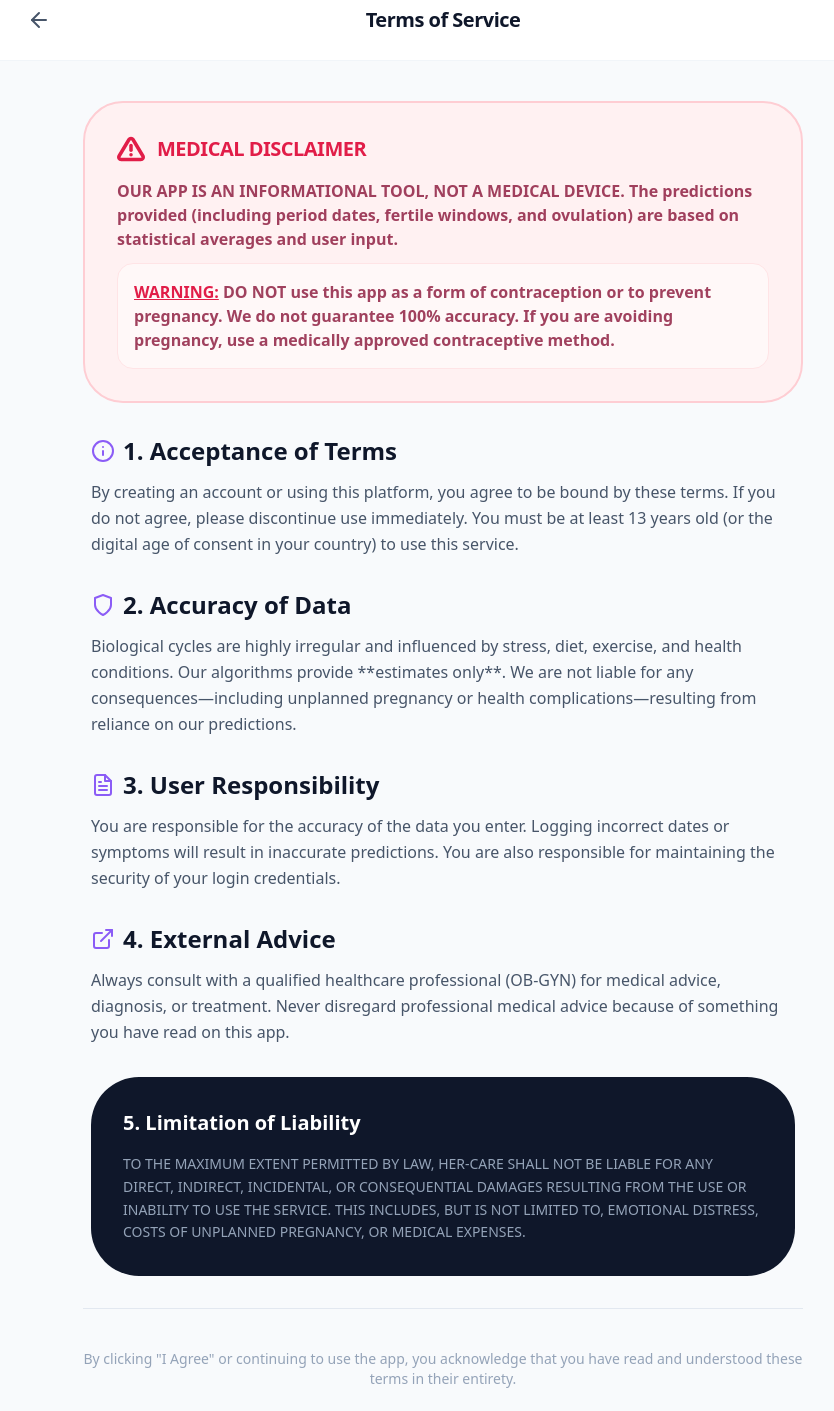
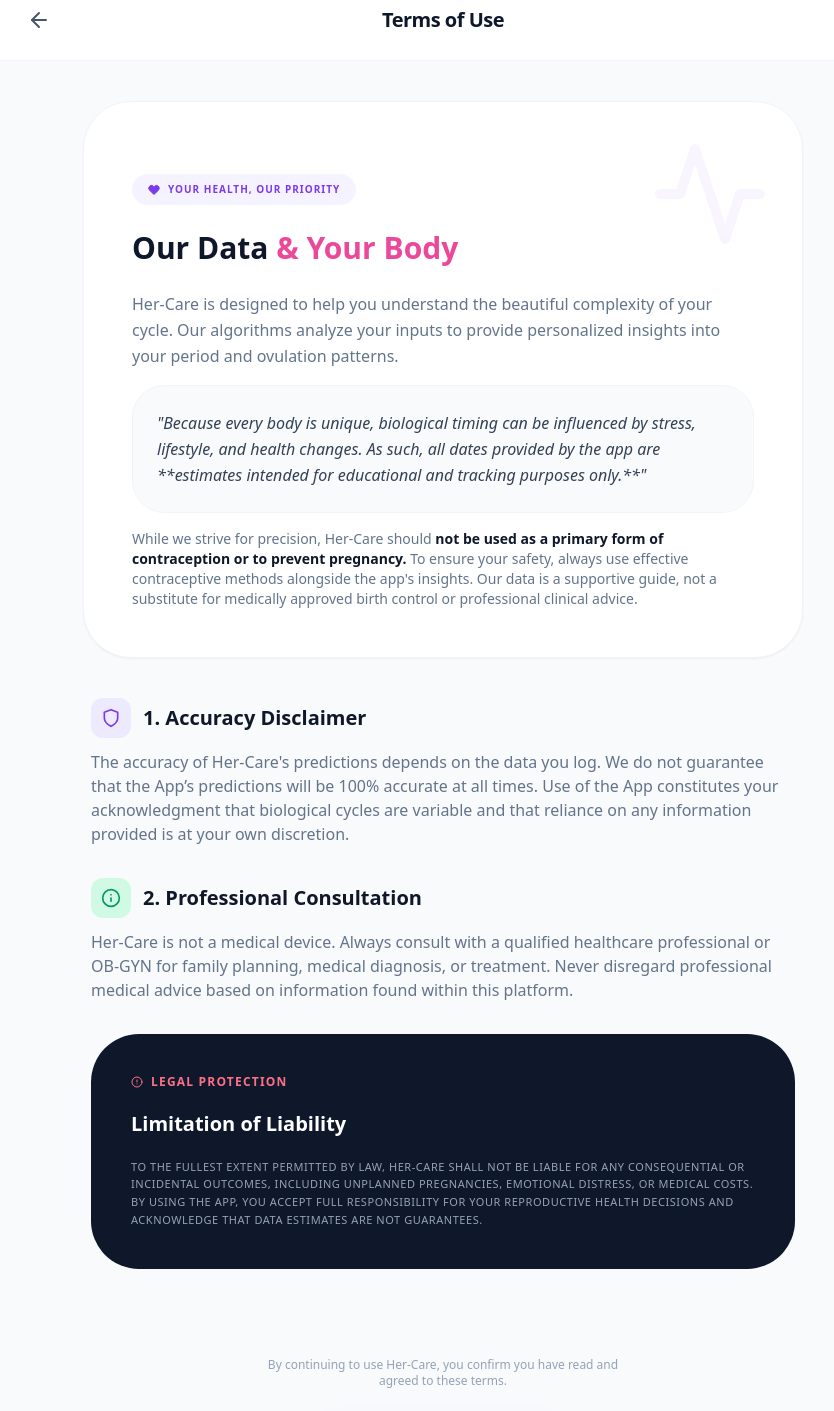
Before and after one commit to dharshithdev/Her-Care, a React (Create React App) app in the folder client/: page /terms in a window 1280 px wide. Shown: the part 20-1431 px from the top of the page, without its empty margins (197-1031 px from the left). Built offline with nearby package versions, Linux system fonts and the light colour scheme; no server answers.

Commit message:
Policy and Terms 2

```diff
--- a/client/src/Pages/Terms.jsx
+++ b/client/src/Pages/Terms.jsx
@@ -1,6 +1,6 @@
 import React from 'react';
 import { useNavigate } from 'react-router-dom';
-import { FiAlertTriangle, FiFileText, FiArrowLeft, FiShield, FiInfo, FiExternalLink } from 'react-icons/fi';
+import { FiShield, FiInfo, FiArrowLeft, FiHeart, FiActivity, FiAlertCircle } from 'react-icons/fi';
 
 const Terms = () => {
     const navigate = useNavigate();
@@ -16,90 +16,91 @@
                     >
                         <FiArrowLeft size={24} className="text-slate-600" />
                     </button>
-                    <h1 className="text-xl font-black text-slate-900 tracking-tight">Terms of Service</h1>
+                    <h1 className="text-xl font-black text-slate-900 tracking-tight">Terms of Use</h1>
                     <div className="w-10"></div>
                 </div>
             </header>
 
-            <main className="max-w-3xl mx-auto px-6 pt-10 space-y-8">
+            <main className="max-w-3xl mx-auto px-6 pt-10 space-y-10">
 
-                {/* CRITICAL MEDICAL DISCLAIMER - RED THEME */}
-                <section className="bg-rose-50 border-2 border-rose-200 p-6 md:p-8 rounded-[2.5rem] space-y-4">
-                    <div className="flex items-center gap-3 text-rose-600">
-                        <FiAlertTriangle size={28} strokeWidth={3} />
-                        <h2 className="text-xl font-black uppercase tracking-tight">Medical Disclaimer</h2>
+                {/* THE "BIOLOGICAL REALITY" SECTION - This is your main legal shield */}
+                <section className="bg-white p-8 md:p-12 rounded-[3rem] shadow-sm border border-slate-100 space-y-6 relative overflow-hidden">
+                    <div className="absolute top-0 right-0 p-8 opacity-5 text-violet-600">
+                        <FiActivity size={120} />
                     </div>
-                    <div className="space-y-3 text-rose-900/80 font-bold text-sm md:text-base leading-relaxed">
+
+                    <div className="inline-flex items-center gap-2 px-4 py-2 bg-violet-50 text-violet-600 rounded-full text-[10px] font-black uppercase tracking-widest">
+                        <FiHeart className="fill-violet-600" size={12} /> Your Health, Our Priority
+                    </div>
+
+                    <h2 className="text-3xl font-black text-slate-900 leading-tight">
+                        Our Data <span className="text-pink-500">& Your Body</span>
+                    </h2>
+
+                    <div className="space-y-4 text-slate-500 font-medium leading-relaxed">
                         <p>
-                            OUR APP IS AN INFORMATIONAL TOOL, NOT A MEDICAL DEVICE. The predictions provided (including period dates, fertile windows, and ovulation) are based on statistical averages and user input.
+                            Her-Care is designed to help you understand the beautiful complexity of your cycle. Our algorithms analyze your inputs to provide personalized insights into your period and ovulation patterns.
                         </p>
-                        <p className="bg-white/50 p-4 rounded-2xl border border-rose-100">
-                            <span className="text-rose-600 underline">WARNING:</span> DO NOT use this app as a form of contraception or to prevent pregnancy. We do not guarantee 100% accuracy. If you are avoiding pregnancy, use a medically approved contraceptive method.
+
+                        <div className="bg-slate-50 p-6 rounded-[2rem] border border-slate-100 text-slate-700 italic">
+                            "Because every body is unique, biological timing can be influenced by stress, lifestyle, and health changes. As such, all dates provided by the app are **estimates intended for educational and tracking purposes only.**"
+                        </div>
+
+                        <p className="text-sm">
+                            While we strive for precision, Her-Care should <span className="text-slate-900 font-bold">not be used as a primary form of contraception or to prevent pregnancy.</span> To ensure your safety, always use effective contraceptive methods alongside the app's insights. Our data is a supportive guide, not a substitute for medically approved birth control or professional clinical advice.
                         </p>
                     </div>
                 </section>
 
-                {/* Main Terms Content */}
-                <div className="space-y-8 text-slate-600 px-2">
-
+                {/* Core Terms */}
+                <div className="grid gap-8 px-2">
                     <section className="space-y-3">
-                        <h3 className="text-2xl font-black text-slate-900 flex items-center gap-2">
-                            <FiInfo className="text-violet-500" /> 1. Acceptance of Terms
+                        <h3 className="text-xl font-black text-slate-900 flex items-center gap-3">
+                            <div className="w-10 h-10 bg-violet-100 rounded-xl flex items-center justify-center text-violet-600">
+                                <FiShield size={20} />
+                            </div>
+                            1. Accuracy Disclaimer
                         </h3>
-                        <p className="leading-relaxed">
-                            By creating an account or using this platform, you agree to be bound by these terms. If you do not agree, please discontinue use immediately. You must be at least 13 years old (or the digital age of consent in your country) to use this service.
+                        <p className="text-slate-500 leading-relaxed text-sm md:text-base">
+                            The accuracy of Her-Care's predictions depends on the data you log. We do not guarantee that the App’s predictions will be 100% accurate at all times. Use of the App constitutes your acknowledgment that biological cycles are variable and that reliance on any information provided is at your own discretion.
                         </p>
                     </section>
 
                     <section className="space-y-3">
-                        <h3 className="text-2xl font-black text-slate-900 flex items-center gap-2">
-                            <FiShield className="text-violet-500" /> 2. Accuracy of Data
+                        <h3 className="text-xl font-black text-slate-900 flex items-center gap-3">
+                            <div className="w-10 h-10 bg-emerald-100 rounded-xl flex items-center justify-center text-emerald-600">
+                                <FiInfo size={20} />
+                            </div>
+                            2. Professional Consultation
                         </h3>
-                        <p className="leading-relaxed">
-                            Biological cycles are highly irregular and influenced by stress, diet, exercise, and health conditions. Our algorithms provide **estimates only**. We are not liable for any consequences—including unplanned pregnancy or health complications—resulting from reliance on our predictions.
+                        <p className="text-slate-500 leading-relaxed text-sm md:text-base">
+                            Her-Care is not a medical device. Always consult with a qualified healthcare professional or OB-GYN for family planning, medical diagnosis, or treatment. Never disregard professional medical advice based on information found within this platform.
                         </p>
                     </section>
 
-                    <section className="space-y-3">
-                        <h3 className="text-2xl font-black text-slate-900 flex items-center gap-2">
-                            <FiFileText className="text-violet-500" /> 3. User Responsibility
-                        </h3>
-                        <p className="leading-relaxed">
-                            You are responsible for the accuracy of the data you enter. Logging incorrect dates or symptoms will result in inaccurate predictions. You are also responsible for maintaining the security of your login credentials.
-                        </p>
-                    </section>
-
-                    <section className="space-y-3">
-                        <h3 className="text-2xl font-black text-slate-900 flex items-center gap-2">
-                            <FiExternalLink className="text-violet-500" /> 4. External Advice
-                        </h3>
-                        <p className="leading-relaxed">
-                            Always consult with a qualified healthcare professional (OB-GYN) for medical advice, diagnosis, or treatment. Never disregard professional medical advice because of something you have read on this app.
-                        </p>
-                    </section>
-
-                    {/* Liability Block */}
-                    <section className="bg-slate-900 text-white p-8 rounded-[3rem] space-y-4">
-                        <h3 className="text-xl font-black">5. Limitation of Liability</h3>
-                        <p className="text-slate-400 text-sm leading-relaxed">
-                            TO THE MAXIMUM EXTENT PERMITTED BY LAW, HER-CARE SHALL NOT BE LIABLE FOR ANY DIRECT, INDIRECT, INCIDENTAL, OR CONSEQUENTIAL DAMAGES RESULTING FROM THE USE OR INABILITY TO USE THE SERVICE. THIS INCLUDES, BUT IS NOT LIMITED TO, EMOTIONAL DISTRESS, COSTS OF UNPLANNED PREGNANCY, OR MEDICAL EXPENSES.
+                    {/* Liability Block - THE "ESCAPE FROM LAW" SECTION */}
+                    <section className="bg-slate-900 text-white p-8 md:p-10 rounded-[3rem] space-y-5">
+                        <div className="flex items-center gap-2 text-rose-400 font-black uppercase text-xs tracking-widest">
+                            <FiAlertCircle /> Legal Protection
+                        </div>
+                        <h3 className="text-xl font-black">Limitation of Liability</h3>
+                        <p className="text-slate-400 text-[11px] leading-relaxed uppercase tracking-wider">
+                            TO THE FULLEST EXTENT PERMITTED BY LAW, HER-CARE SHALL NOT BE LIABLE FOR ANY CONSEQUENTIAL OR INCIDENTAL OUTCOMES, INCLUDING UNPLANNED PREGNANCIES, EMOTIONAL DISTRESS, OR MEDICAL COSTS. BY USING THE APP, YOU ACCEPT FULL RESPONSIBILITY FOR YOUR REPRODUCTIVE HEALTH DECISIONS AND ACKNOWLEDGE THAT DATA ESTIMATES ARE NOT GUARANTEES.
                         </p>
                     </section>
                 </div>
 
-                {/* Footer Note */}
-                <footer className="pt-10 border-t border-slate-200 text-center">
-                    <p className="text-sm text-slate-400">
-                        By clicking "I Agree" or continuing to use the app, you acknowledge that you have read and understood these terms in their entirety.
+                {/* Action Footer */}
+                <footer className="pt-12 text-center space-y-6">
+                    <p className="text-xs text-slate-400 max-w-sm mx-auto font-medium">
+                        By continuing to use Her-Care, you confirm you have read and agreed to these terms.
                     </p>
-                    <div className="mt-6 flex justify-center gap-4">
-                        <button
-                            onClick={() => navigate('/')}
-                            className="px-8 py-3 bg-pink-600 text-white font-black rounded-full shadow-lg shadow-violet-200 hover:scale-105 transition-transform"
-                        >
-                            I Understand
-                        </button>
-                    </div>
+                    <button
+                        onClick={() => navigate('/')}
+                        className="px-12 py-4 bg-pink-600 text-white font-black rounded-full shadow-2xl shadow-violet-200 hover:scale-105 active:scale-95 transition-all"
+                    >
+                        I Accept These Terms
+                    </button>
                 </footer>
             </main>
         </div>
```
